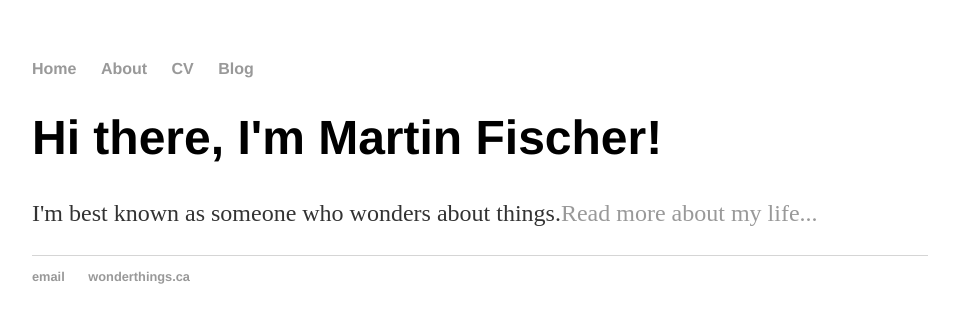
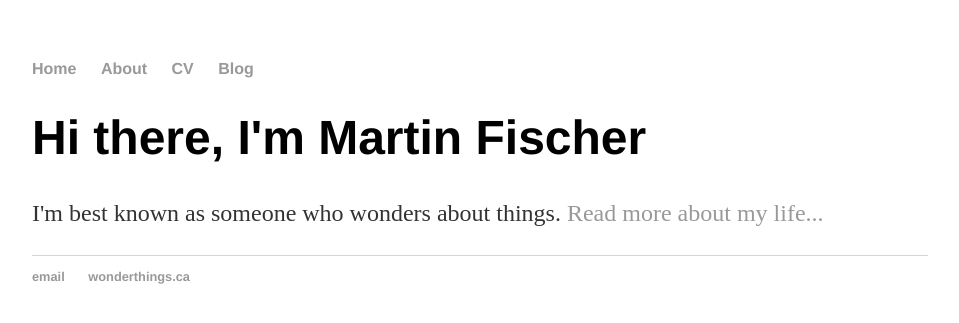
Before and after one commit to fischem69/fischem69.github.io, a Jekyll site: the page built from index.html, in a window 1280 px wide. Shown: the top 323 px of the page, without its empty margins (160-1119 px from the left). Built offline with Jekyll 4.4.1, drawn with Linux system fonts in a browser that asks for light colours.

Commit message:
quick edit
deletet ! and added a space

```diff
--- a/index.html
+++ b/index.html
@@ -3,6 +3,6 @@ layout: default
 title: wonderful, curious things
 ---
 <div class="blurb">
-	<h1>Hi there, I'm Martin Fischer!</h1>
-	<p>I'm best known as someone who wonders about things.<a href="/about">Read more about my life...</a></p>
+	<h1>Hi there, I'm Martin Fischer</h1>
+	<p>I'm best known as someone who wonders about things. <a href="/about">Read more about my life...</a></p>
 </div><!-- /.blurb -->
```
